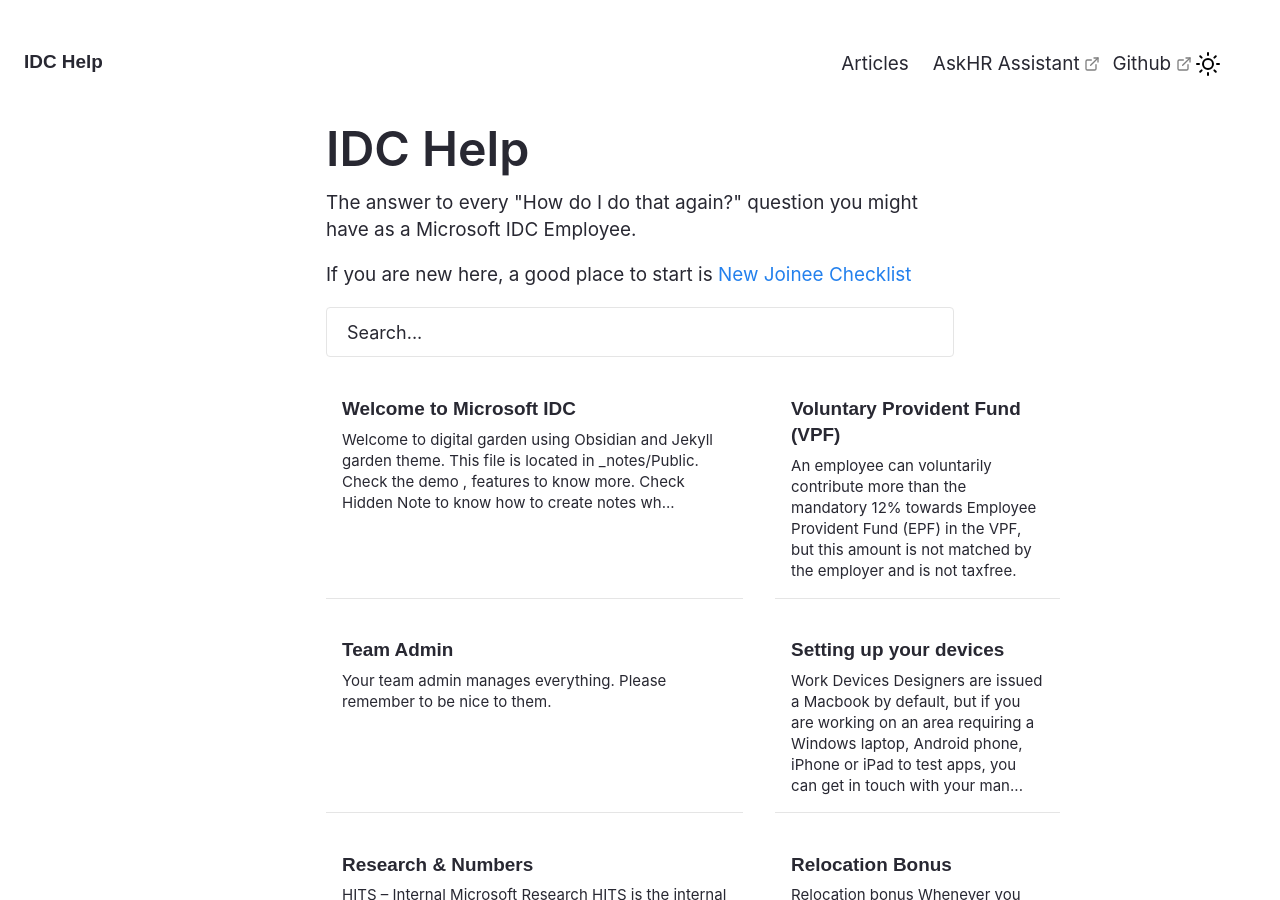
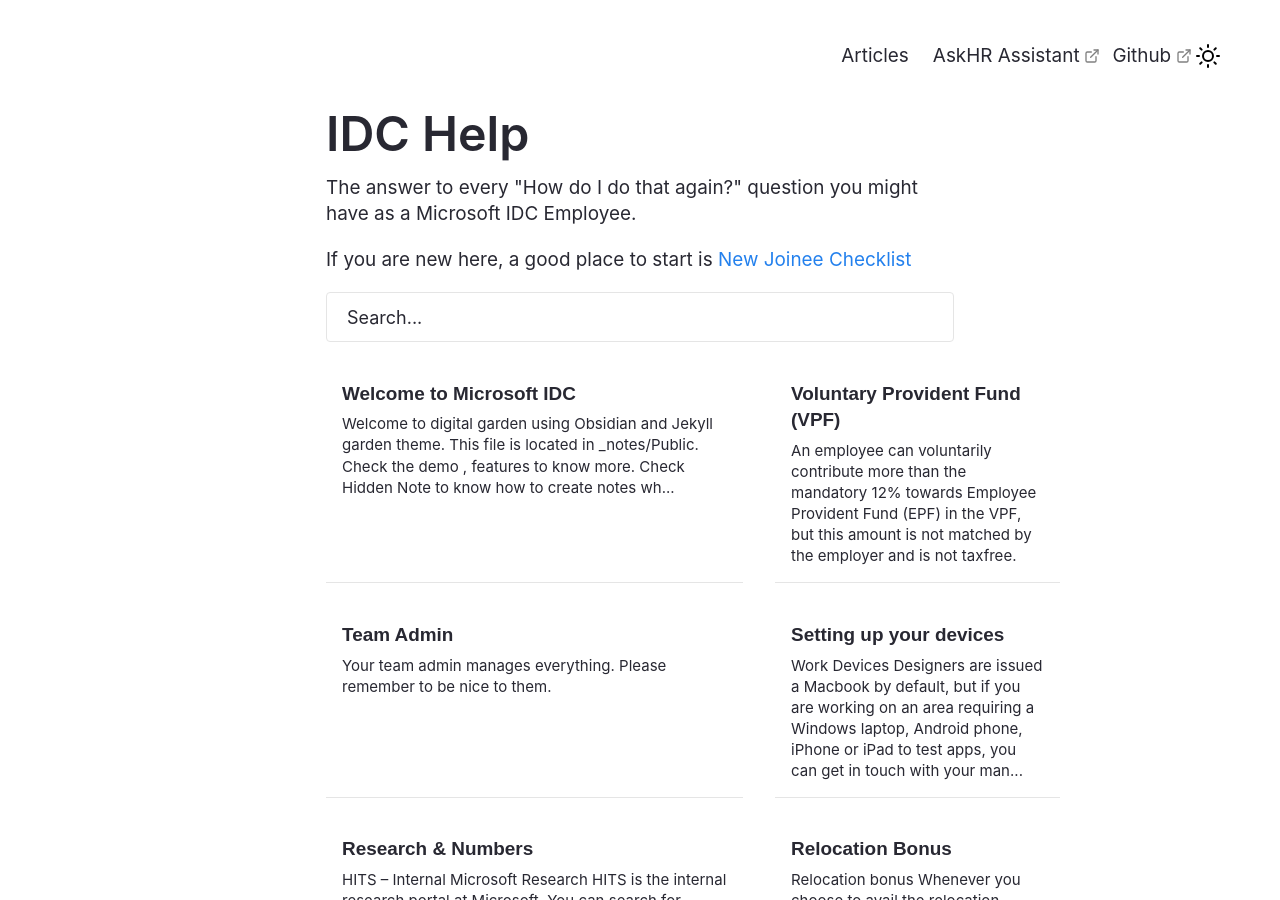
Before and after one commit to akademi-archive/akademi-archive.github.io, a Jekyll site: the page built from pages/index.md, in a window 1280 px wide and 900 px high. Built offline with Jekyll 4.4.1, drawn with Linux system fonts in a browser that asks for light colours; some web fonts are replaced.

Commit message:
Hide site header

```diff
--- a/_includes/Nav.html
+++ b/_includes/Nav.html
@@ -31,8 +31,8 @@
 
 <nav class="navbar is-transparent" role="navigation" aria-label="main navigation">
     <div class="navbar-brand">
-      <a class="navbar-item" style="padding-left: 0;"; href="{{ site.baseurl }}/index.html">
-          <h6> {{site.heading}}</h6></a>
+<!--       <a class="navbar-item" style="padding-left: 0;"; href="{{ site.baseurl }}/index.html">
+          <h6> {{site.heading}}</h6></a> -->
           <script src="{{ site.baseurl }}/assets/js/modeswitcher.js"></script>
           <script src="{{ site.baseurl }}/assets/js/Hamburger.js"></script>
       <div class="navbar-item navbar-dark-mode__mobile is-hidden-tablet" onclick="modeSwitcher()">
```
